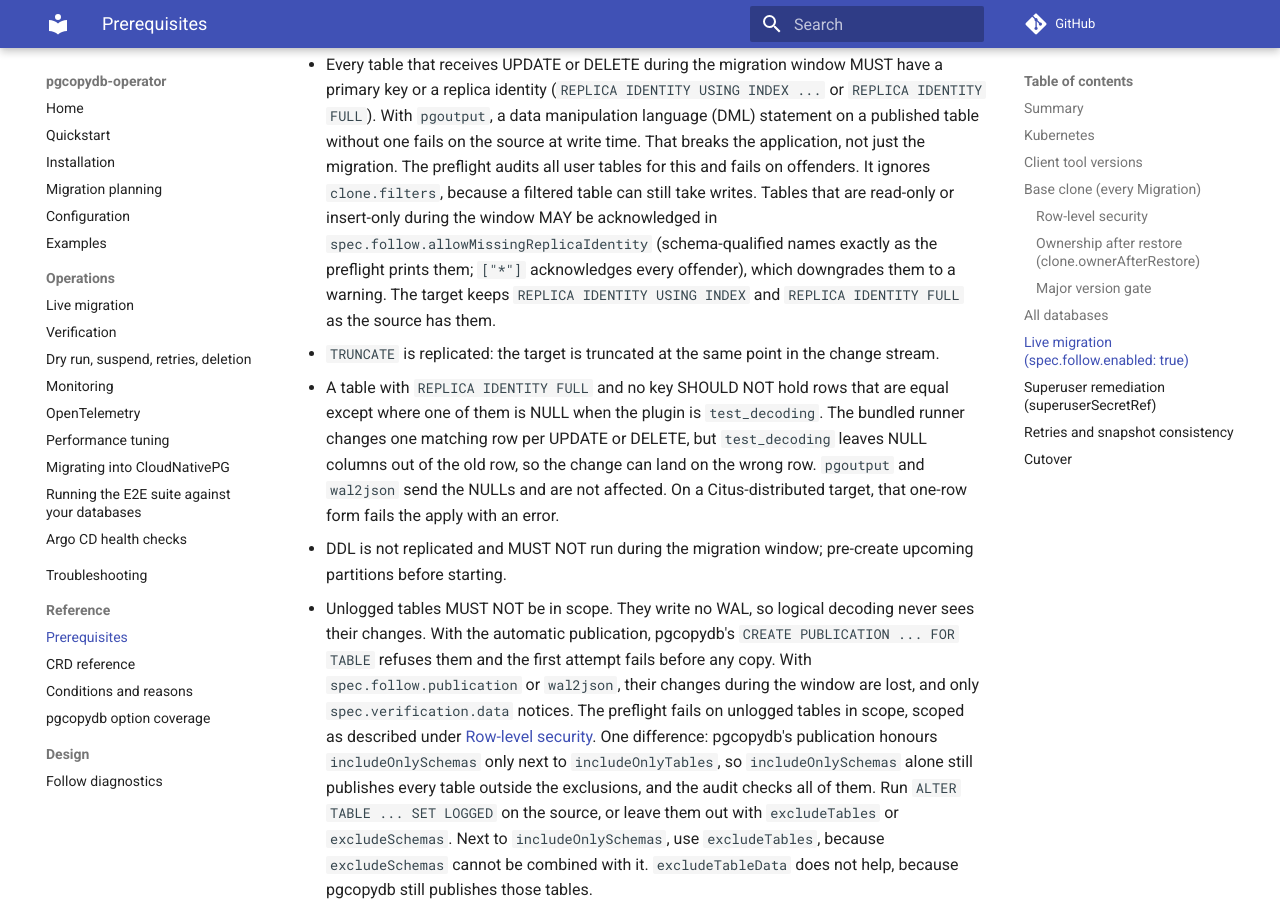
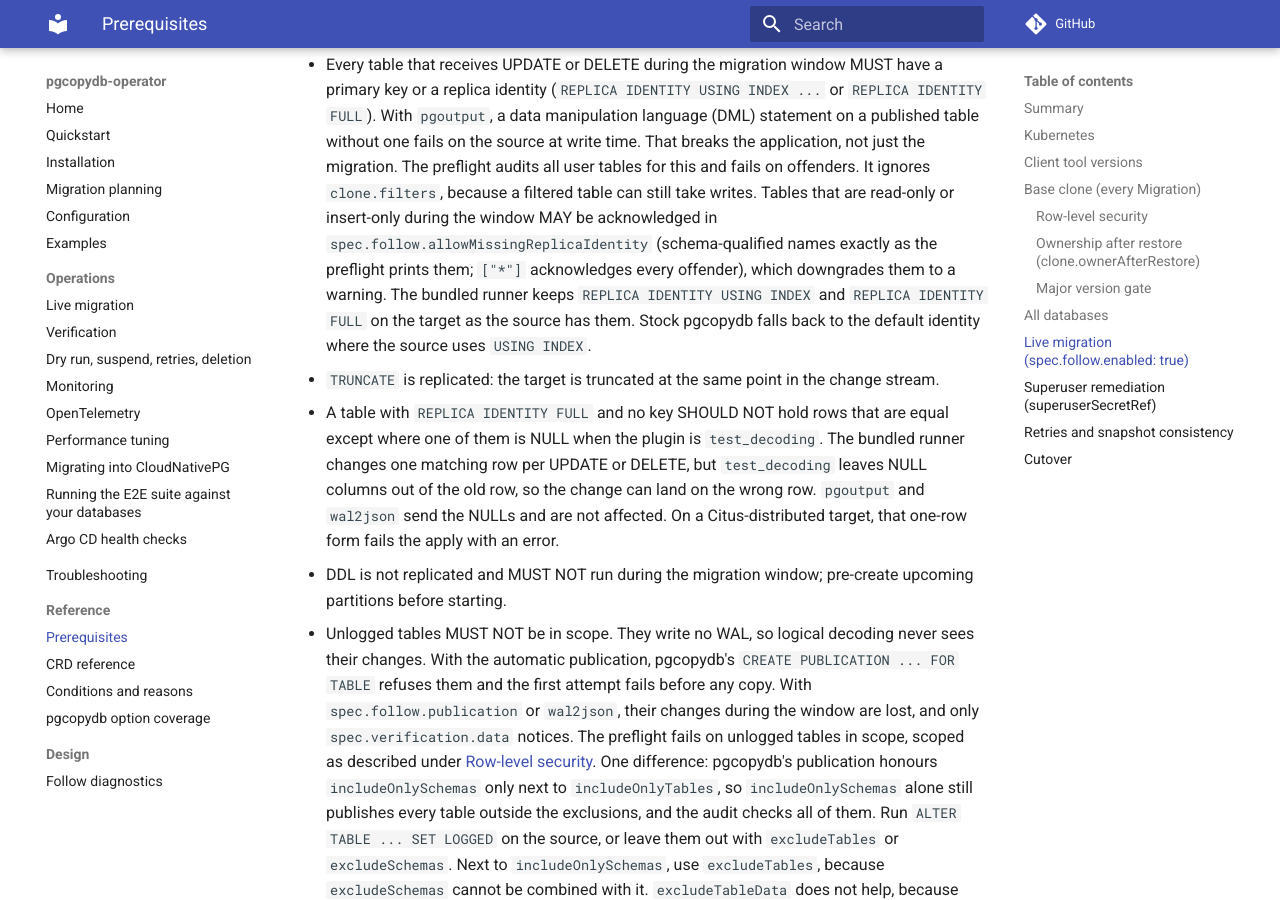
Before and after one commit to ydixken/pgcopydb-operator, an MkDocs documentation site: the page built from docs/reference/prerequisites.md, in a window 1280 px wide and 900 px high, scrolled down 10192 px. Built offline with MkDocs 1.6.1 and Material for MkDocs 9.7.7, drawn with Linux system fonts in a browser that asks for light colours; comment, search, counter and statistics services are not loaded.

Commit message:
docs: say only the bundled runner keeps a USING INDEX replica identity

```diff
--- a/docs/reference/prerequisites.md
+++ b/docs/reference/prerequisites.md
@@ -333,7 +333,8 @@ Schema and workload contract:
   The preflight audits all user tables for this and fails on offenders.
   It ignores `clone.filters`, because a filtered table can still take writes.
   Tables that are read-only or insert-only during the window MAY be acknowledged in `spec.follow.allowMissingReplicaIdentity` (schema-qualified names exactly as the preflight prints them; `["*"]` acknowledges every offender), which downgrades them to a warning.
-  The target keeps `REPLICA IDENTITY USING INDEX` and `REPLICA IDENTITY FULL` as the source has them.
+  The bundled runner keeps `REPLICA IDENTITY USING INDEX` and `REPLICA IDENTITY FULL` on the target as the source has them.
+  Stock pgcopydb falls back to the default identity where the source uses `USING INDEX`.
 - `TRUNCATE` is replicated: the target is truncated at the same point in the change stream.
 - A table with `REPLICA IDENTITY FULL` and no key SHOULD NOT hold rows that are equal except where one of them is NULL when the plugin is `test_decoding`.
   The bundled runner changes one matching row per UPDATE or DELETE, but `test_decoding` leaves NULL columns out of the old row, so the change can land on the wrong row.
```
